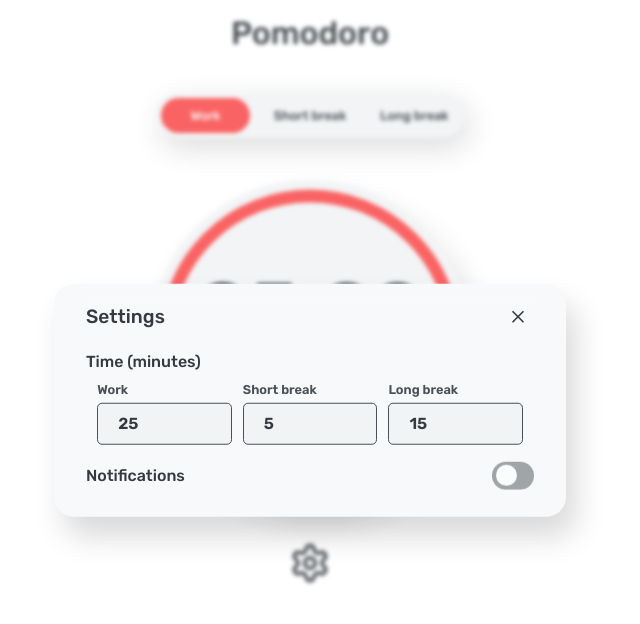
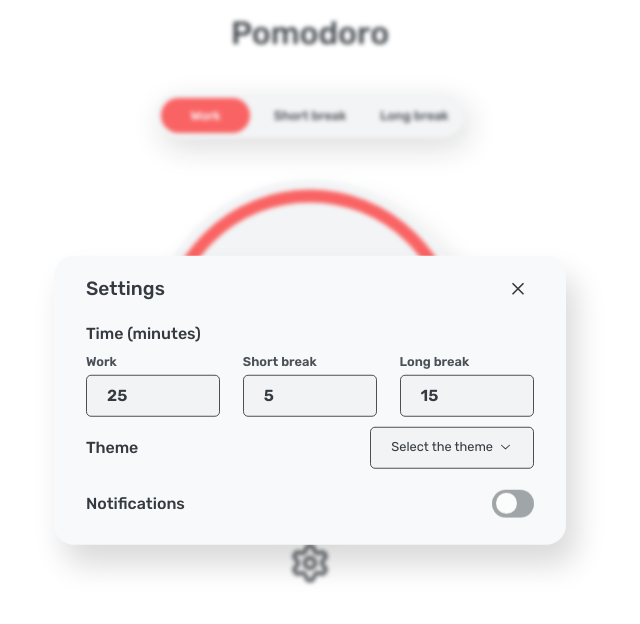
Before and after one commit to verasls/pomodoro, a Next.js app: page / in a window 1280 px wide. Both pictures are taken after a click on the button 640 px from the left and 563 px from the top of the page. Shown: the top 624 px of the page, without its empty margins (330-970 px from the left). Built offline with nearby package versions, Linux system fonts and the light colour scheme.

Commit message:
Add the settings to define the theme

```diff
--- a/app/components/SettingsModal.tsx
+++ b/app/components/SettingsModal.tsx
@@ -2,6 +2,7 @@
 import SettingsHeader from "./SettingsHeader";
 import SettingsTime from "./SettingsTime";
 import SettingsNotification from "./SettingsNotifications";
+import SettingsTheme from "./SettingsTheme";
 
 const StyledSettingsModal = styled.div`
   background-color: var(--white);
@@ -25,6 +26,7 @@
     <StyledSettingsModal>
       <SettingsHeader onCloseModal={onCloseModal} />
       <SettingsTime />
+      <SettingsTheme />
       <SettingsNotification />
     </StyledSettingsModal>
   );
--- /dev/null
+++ b/app/components/SettingsTheme.tsx
@@ -0,0 +1,100 @@
+import styled from "styled-components";
+import * as Select from "@radix-ui/react-select";
+import {
+  ChevronDownIcon,
+  DesktopIcon,
+  MoonIcon,
+  SunIcon,
+} from "@radix-ui/react-icons";
+import Heading from "./Heading";
+
+const StyledSettingsTheme = styled.div`
+  justify-content: space-between;
+`;
+
+const SelectTrigger = styled(Select.Trigger)`
+  display: inline-flex;
+  align-items: center;
+  justify-content: center;
+  border-radius: 5px;
+  padding: 20px;
+  font-size: 0.8rem;
+  line-height: 1;
+  height: 35px;
+  gap: 5px;
+  background-color: var(--primary-color);
+  border: 1px solid var(--gray);
+`;
+
+const SelectContent = styled(Select.Content)`
+  overflow: hidden;
+  background-color: white;
+  border-radius: 6px;
+  box-shadow:
+    0px 10px 38px -10px rgba(22, 23, 24, 0.35),
+    0px 10px 20px -15px rgba(22, 23, 24, 0.2);
+`;
+
+const SelectViewport = styled(Select.Viewport)`
+  padding: 5px;
+`;
+
+const SelectItem = styled(Select.Item)`
+  font-size: 13px;
+  line-height: 1;
+  color: var(--violet-11);
+  border-radius: 3px;
+  display: flex;
+  align-items: center;
+  height: 25px;
+  padding: 0 35px 0 25px;
+  position: relative;
+  user-select: none;
+`;
+
+export default function SettingsTheme() {
+  return (
+    <StyledSettingsTheme>
+      <Heading as="h3">Theme</Heading>
+
+      <Select.Root>
+        <SelectTrigger>
+          <Select.Value placeholder="Select the theme" />
+          <Select.Icon>
+            <ChevronDownIcon />
+          </Select.Icon>
+        </SelectTrigger>
+
+        <Select.Portal>
+          <SelectContent>
+            <SelectViewport>
+              <SelectItem value="default">
+                <Select.ItemText>
+                  <div>
+                    <DesktopIcon /> OS Default
+                  </div>
+                </Select.ItemText>
+              </SelectItem>
+
+              <SelectItem value="light">
+                <Select.ItemText>
+                  <div>
+                    <SunIcon /> Light
+                  </div>
+                </Select.ItemText>
+              </SelectItem>
+
+              <SelectItem value="dark">
+                <Select.ItemText>
+                  <div>
+                    <MoonIcon /> Dark
+                  </div>
+                </Select.ItemText>
+              </SelectItem>
+            </SelectViewport>
+          </SelectContent>
+        </Select.Portal>
+      </Select.Root>
+    </StyledSettingsTheme>
+  );
+}
--- a/app/components/SettingsTime.tsx
+++ b/app/components/SettingsTime.tsx
@@ -11,7 +11,7 @@
 
 const StyledSettingsTime = styled.div`
   flex-wrap: wrap;
-  justify-content: space-evenly;
+  justify-content: space-between;
 
   & h3 {
     width: 100%;
--- a/package.json
+++ b/package.json
@@ -9,6 +9,8 @@
     "lint": "next lint"
   },
   "dependencies": {
+    "@radix-ui/react-icons": "^1.3.0",
+    "@radix-ui/react-select": "^2.0.0",
     "@radix-ui/react-switch": "^1.0.3",
     "@radix-ui/react-tooltip": "^1.0.7",
     "@vercel/analytics": "^1.2.2",
```
Also changed, not shown: 1 other file (tests, documents, lock files or other folders).
